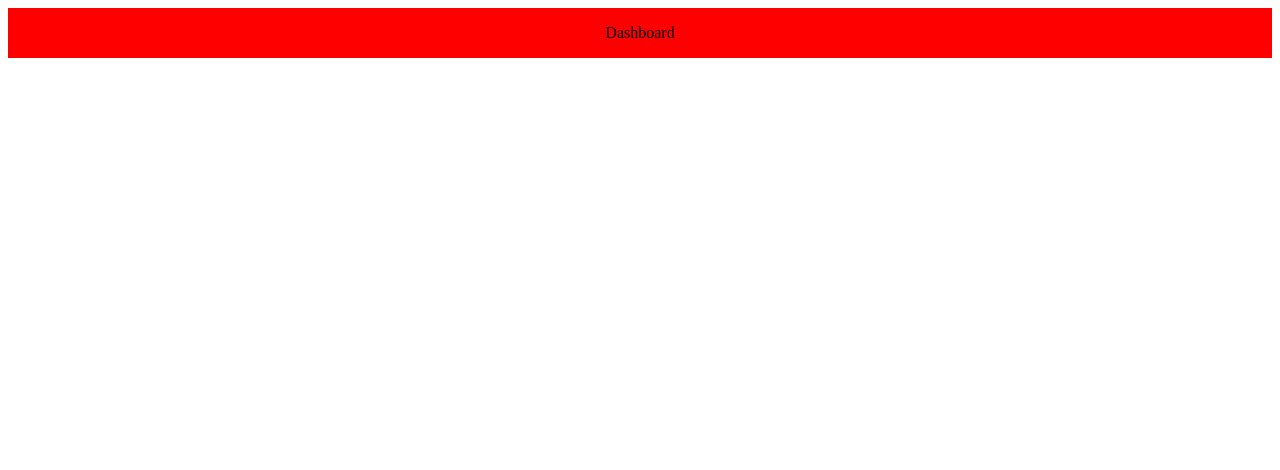
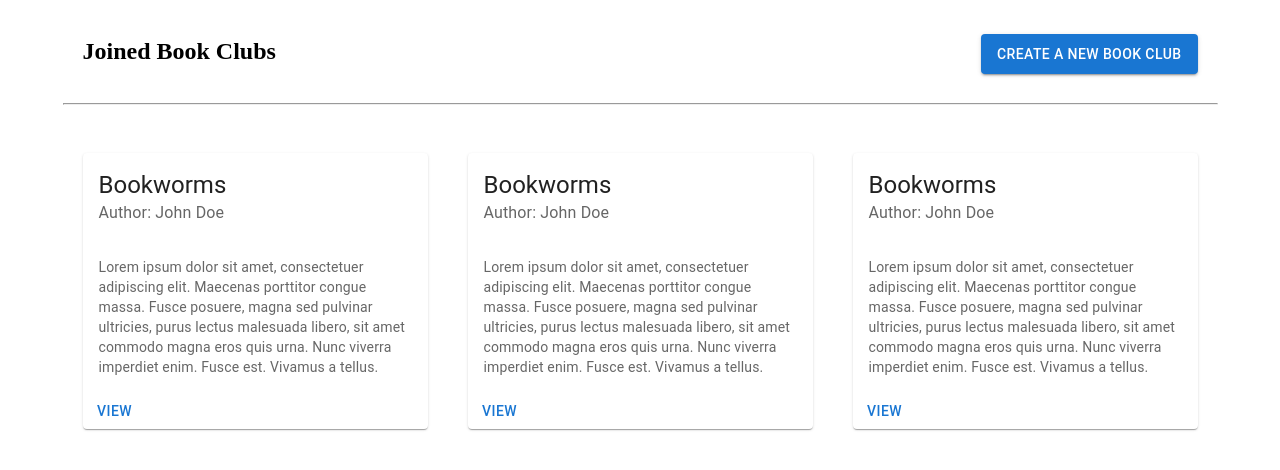
Before and after one commit to dulajkavinda/booktubes.club-frontend, a React (Create React App) app: page / in a window 1280 px wide. Shown: the top 470 px of the page. Built offline with nearby package versions, Linux system fonts and the light colour scheme.

Commit message:
Added basic dashboard view

```diff
--- a/src/App.scss
+++ b/src/App.scss
@@ -3,6 +3,6 @@
 .App {
   height: 100%;
 
-  background-color: red;
+  // background-color: red;
   @include flexCenter();
 }
--- a/src/components/BookClubCard.js
+++ b/src/components/BookClubCard.js
@@ -1,29 +1,30 @@
 import React from "react";
 import Card from '@mui/material/Card';
 import CardHeader from '@mui/material/CardHeader';
-import Avatar from '@mui/material/Avatar';
 import CardContent from '@mui/material/CardContent';
+import Typography from '@mui/material/Typography';
 import Button from '@mui/material/Button';
+import './BookClubCard.scss';
 
 const BookClubCard = (props) => {
 
     return (
-        <Card id={`club-card-001`}>
+        <div className='club-card'>
+            <Card sx={{ maxWidth: 345 }}>
                 {/* <Card id={`club-card-${bookClubId}`}></Card> */}
-            <CardHeader>
-                avatar={
-                    <Avatar>A</Avatar>
-                }
+                <CardHeader
                     title="Bookworms"
                     subheader="Author: John Doe"
-            </CardHeader>
+                />
                 <CardContent>
-                <p>Lorem ipsum dolor sit amet, consectetuer adipiscing elit. Maecenas porttitor congue massa. Fusce posuere, magna sed pulvinar ultricies, purus lectus malesuada libero, sit amet commodo magna eros quis urna.
+                    <Typography variant="body2" color="text.secondary">
+                        Lorem ipsum dolor sit amet, consectetuer adipiscing elit. Maecenas porttitor congue massa. Fusce posuere, magna sed pulvinar ultricies, purus lectus malesuada libero, sit amet commodo magna eros quis urna.
                         Nunc viverra imperdiet enim. Fusce est. Vivamus a tellus.
-                </p>
+                    </Typography>
                 </CardContent>
                 <Button variant="text">View</Button>
             </Card>
+        </div>
     )
 }
 
--- /dev/null
+++ b/src/components/BookClubCard.scss
@@ -0,0 +1,3 @@
+.club-card {
+    padding: 20px;
+}
--- /dev/null
+++ b/src/containers/BookClubList.js
@@ -0,0 +1,17 @@
+import React from "react";
+import BookClubCard from "../components/BookClubCard"
+import './BookClubList.scss'
+
+const BookClubList = (props) => {
+
+    return (
+        <div className='book-club-container'>
+            {/* Iterate joined bookclubs */}
+            <BookClubCard />
+            <BookClubCard />
+            <BookClubCard />
+        </div>
+    )
+}
+
+export default BookClubList;
--- /dev/null
+++ b/src/containers/BookClubList.scss
@@ -0,0 +1,5 @@
+.book-club-container {
+    display: flex;
+    flex-direction: row;
+    padding-top: 20px;
+}
--- a/src/pages/Dashboard/Dashboard.js
+++ b/src/pages/Dashboard/Dashboard.js
@@ -1,9 +1,17 @@
 import React from "react";
+import BookClubList from "./../../containers/BookClubList";
+import Button from '@mui/material/Button';
+import './Dashboard.scss';
 
 export default function Dashboard() {
   return (
     <div>
-      <p id="dash-title">Dashboard</p>
+      <div className='join-club-sec-heading'>
+        <h2>Joined Book Clubs</h2>
+        <Button className='create-club-btn' variant="contained">Create a new Book Club</Button>
+      </div>
+      <hr />
+      <BookClubList></BookClubList>
     </div>
   );
 }
--- a/src/pages/Dashboard/Dashboard.scss
+++ b/src/pages/Dashboard/Dashboard.scss
@@ -0,0 +1,11 @@
+.join-club-sec-heading {
+    display: flex;
+    flex-direction: row;
+    justify-content: space-between;
+    align-items: baseline;
+    padding: 10px 20px 10px 20px;
+}
+
+.create-club-btn {
+    height: 40px;
+}
```
Lines whose indentation alone changed are shown as unchanged.
